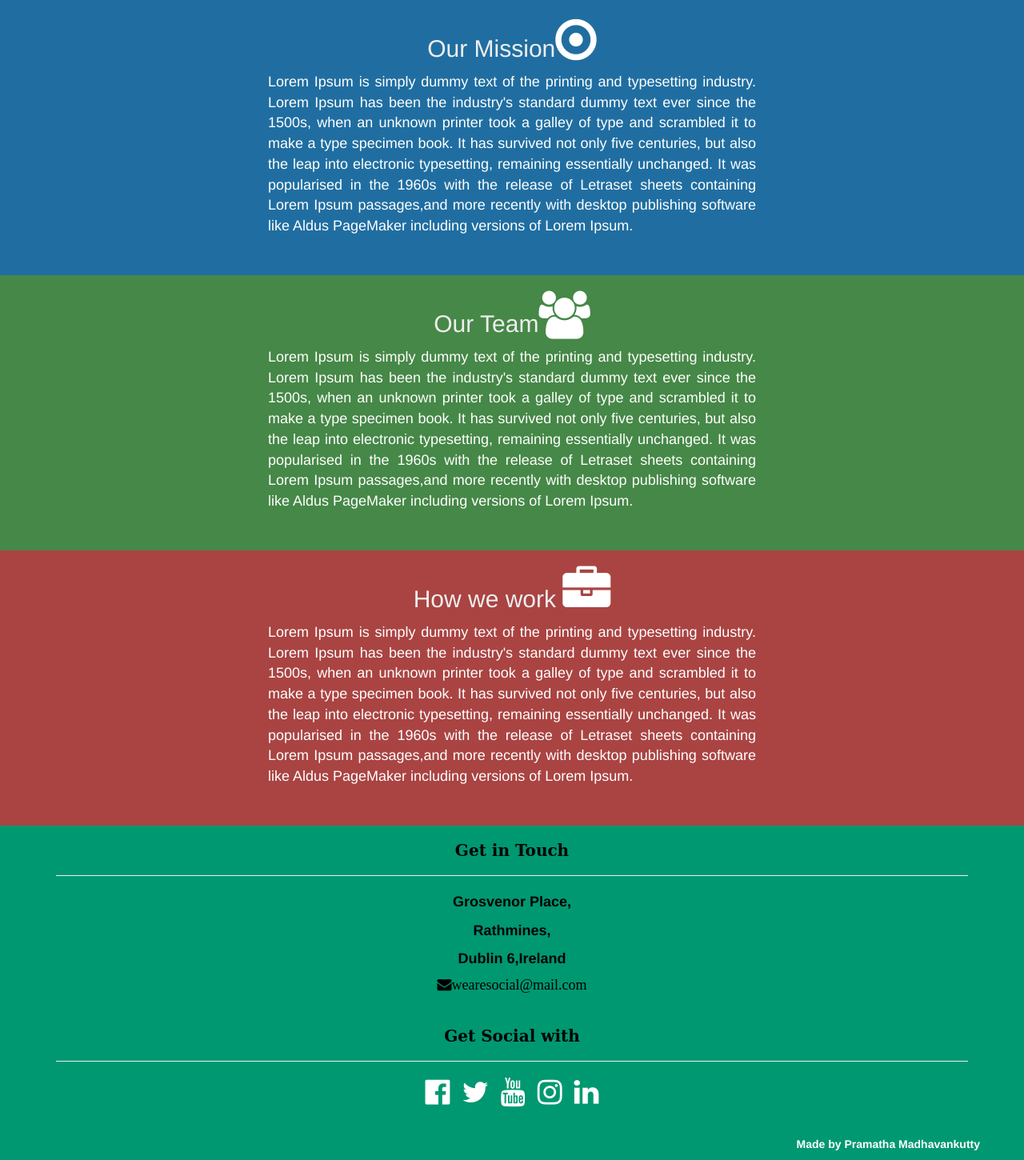
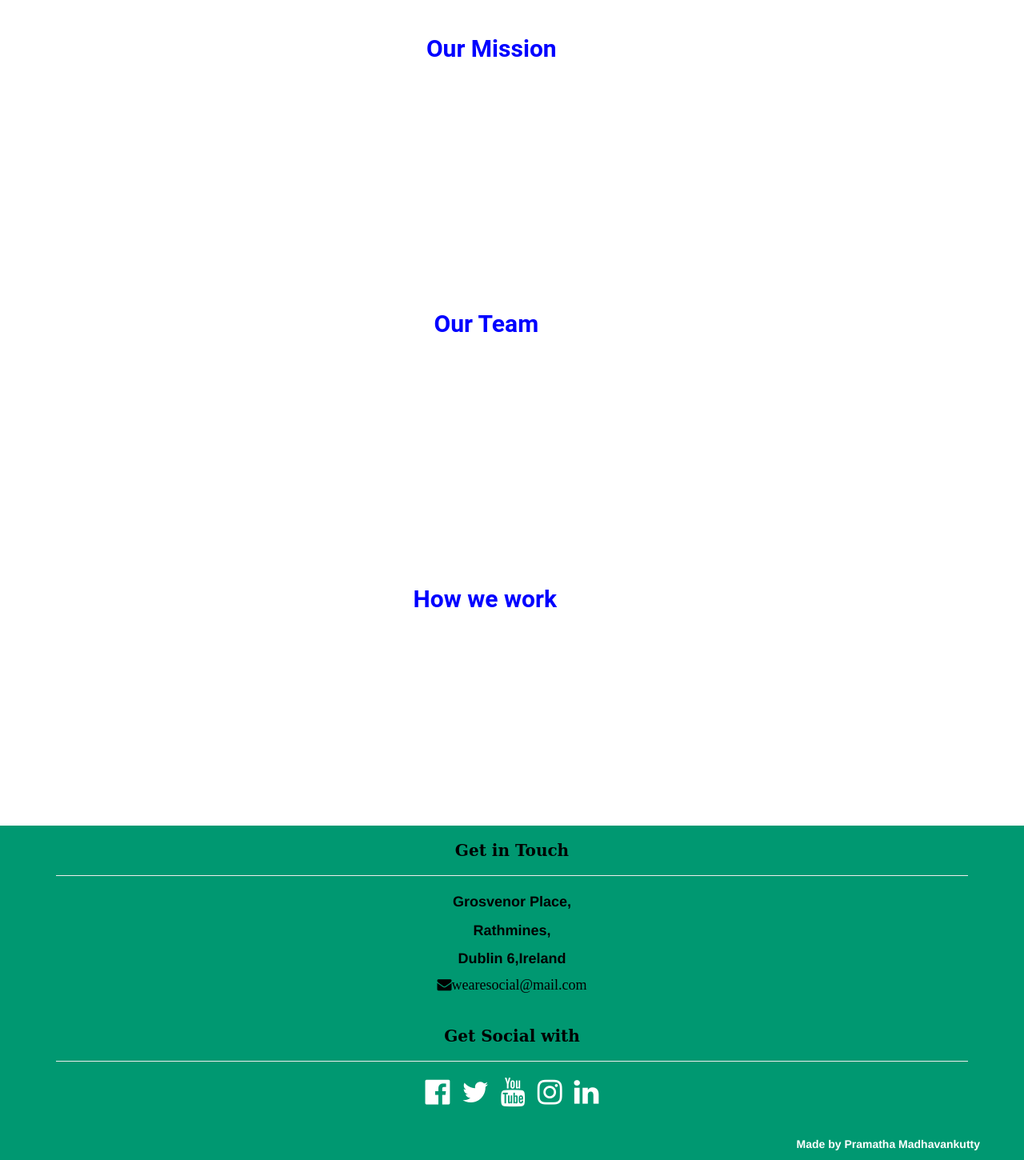
Before and after one commit to PramathaMadhavankutty/we_are_social, a Django app: page /about/ in a window 1280 px wide. Shown: the part 50-1500 px from the top of the page at 80% size. Run offline with Django 3.2, Linux system fonts and the light colour scheme; some libraries are stand-ins or nearby versions.

Commit message:
modify styling

```diff
--- a/templates/about.html
+++ b/templates/about.html
@@ -1,9 +1,9 @@
 {% extends 'base.html' %}
 {% block content %}
-    <div class="row bg1">
+    <div class="row bg">
 
         <div class="col-md-6 col-md-offset-3 content">
-            <h2>Our Mission<i class="fa fa-dot-circle-o fa-2x "></i></h2>
+            <h2 class="head"><b>Our Mission</b><i class="fa fa-dot-circle-o fa-2x "></i></h2>
             <p class="para">Lorem Ipsum is simply dummy text of the printing and typesetting industry.
                 Lorem Ipsum has been the industry's standard dummy text ever since the 1500s, when an
                 unknown printer took a galley of type and scrambled it to make a type specimen book.
@@ -13,10 +13,10 @@
                 software like Aldus PageMaker including versions of Lorem Ipsum.
             </p>
         </div>
-    </div>
-    <div class="row bg2">
+
+
         <div class="col-md-6 col-md-offset-3 content">
-            <h2>Our Team<i class="fa fa-group fa-2x "></i></h2>
+            <h2 class="head"><b>Our Team</b><i class="fa fa-group fa-2x "></i></h2>
             <p class="para">Lorem Ipsum is simply dummy text of the printing and typesetting industry.
                 Lorem Ipsum has been the industry's standard dummy text ever since the 1500s, when an
                 unknown printer took a galley of type and scrambled it to make a type specimen book.
@@ -26,10 +26,10 @@
                 software like Aldus PageMaker including versions of Lorem Ipsum.
             </p>
         </div>
-    </div>
-    <div class="row bg3">
+
+
         <div class="col-md-6 col-md-offset-3 content">
-            <h2>How we work <i class="fa fa-briefcase fa-2x "></i></h2>
+            <h2 class="head"><b>How we work </b><i class="fa fa-briefcase fa-2x "></i></h2>
             <p class="para">Lorem Ipsum is simply dummy text of the printing and typesetting industry.
                 Lorem Ipsum has been the industry's standard dummy text ever since the 1500s, when an
                 unknown printer took a galley of type and scrambled it to make a type specimen book.
@@ -41,5 +41,5 @@
         </div>
     </div>
 
-    </div>
+
 {% endblock %}
--- a/templates/base.html
+++ b/templates/base.html
@@ -83,9 +83,9 @@
                 <h3 class="subhead">Get in Touch</h3>
                 <hr>
                 <div class="content">
-                <p >Grosvenor Place, </p>
-                <p >Rathmines, </p>
-                <p >Dublin 6,Ireland</p>
+                <p class="fpara">Grosvenor Place, </p>
+                <p class="fpara">Rathmines, </p>
+                <p class="fpara">Dublin 6,Ireland</p>
                 <i class="fa fa-envelope">wearesocial@mail.com</i><br>
 
                 </div>
```
Also changed, not shown: templates/contact.html (+9 -4 lines), templates/index.html (+7 -4 lines).
